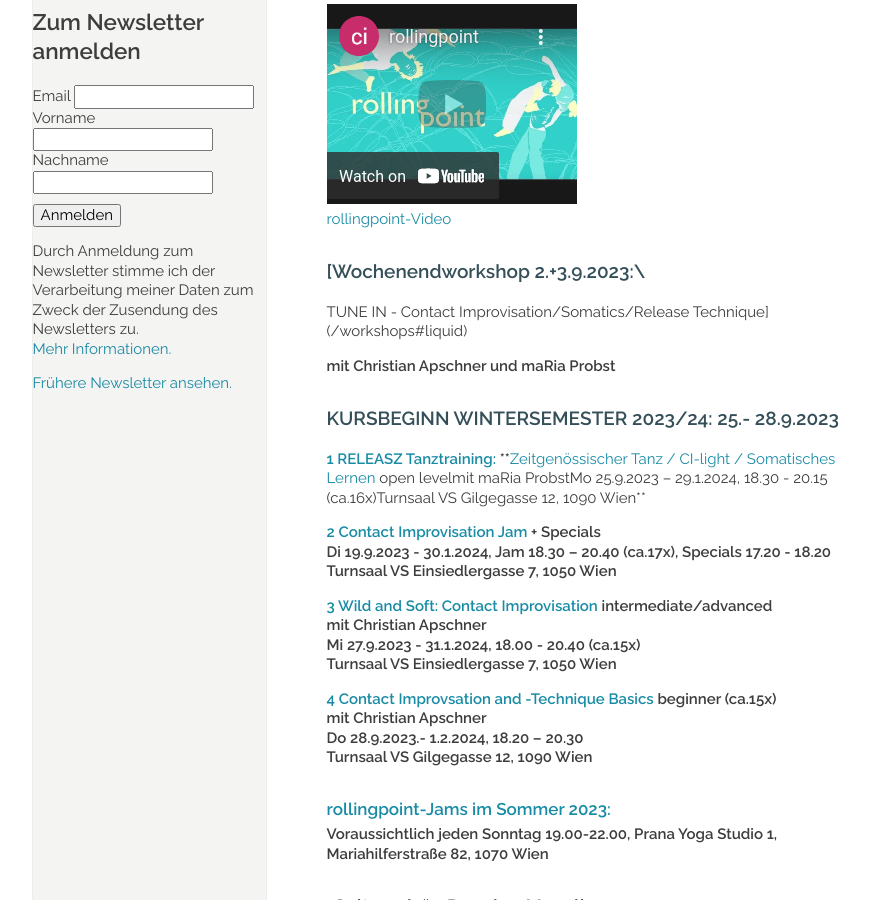
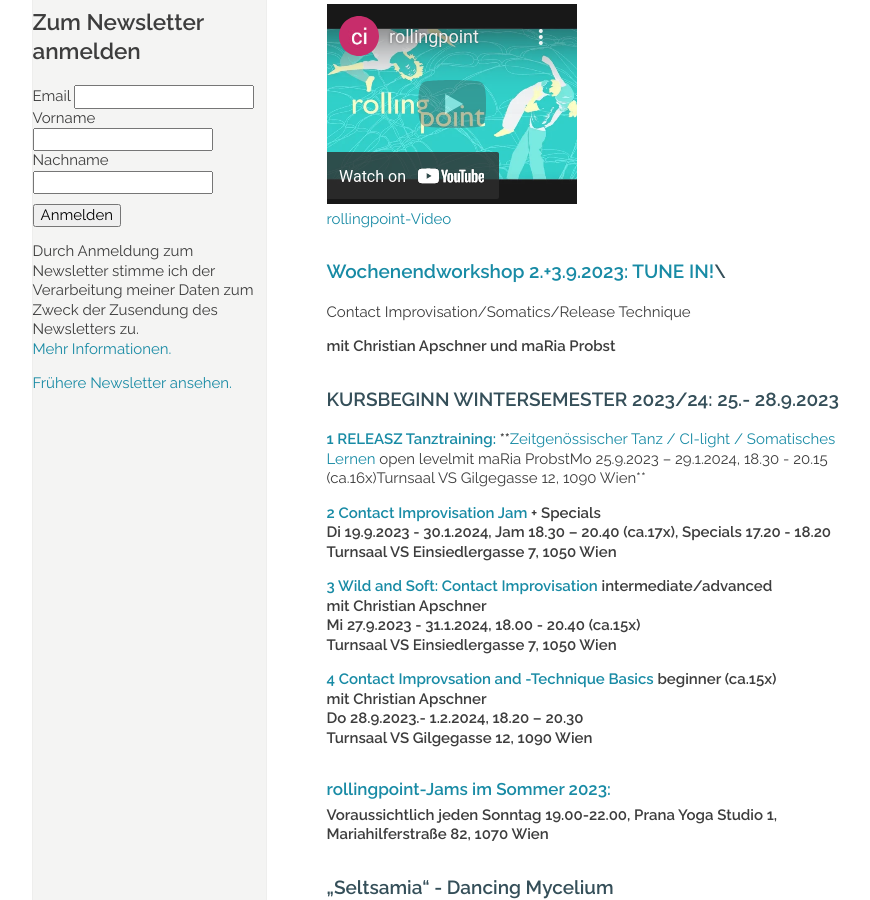
Before and after one commit to manulari/rollingpointat, a Jekyll site: the page built from _pages_de/index.md, in a window 1280 px wide and 900 px high, scrolled down 883 px. Shown: the whole window, without its empty margins (152-1022 px from the left). Built offline with Jekyll 4.4.1, drawn with Linux system fonts in a browser that asks for light colours; comment, search, counter and statistics services are not loaded; part of the change alters nothing that is shown.

Commit message:
Update page (de) “index”

```diff
--- a/_pages_de/index.md
+++ b/_pages_de/index.md
@@ -17,8 +17,8 @@ Fotocredit: https://johannes-stolba.net/photography/
 
 <div class="imglink"><a target="_blank" href="https://www.youtube.com/embed/kp3DqzN1Ldo"><img src="/assets/uploads/video_vorschau_rollingpoint.png" alt="" /><div>rollingpoint-Video</div></a></div>
 
-### [Wochenendworkshop 2.+3.9.2023:\
-TUNE IN - Contact Improvisation/Somatics/Release Technique](/workshops#liquid)[](/workshops#liquid)
+### [Wochenendworkshop 2.+3.9.2023: TUNE IN!](/workshops#liquid)\
+Contact Improvisation/Somatics/Release Technique
 
 **mit Christian Apschner und maRia Probst**
 
```
